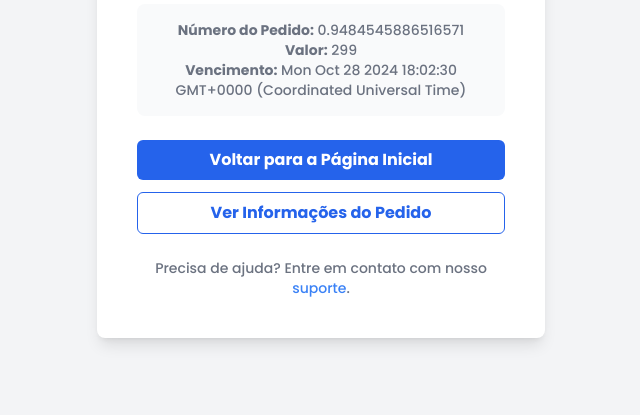
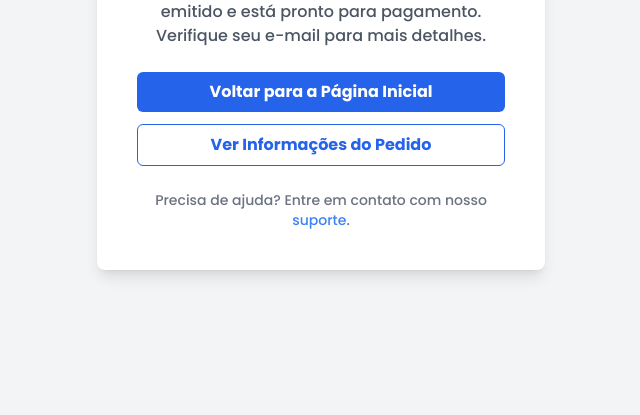
Before and after one commit to ArkaNiightt/Pagina-Boleto-Emitido, a plain HTML site: page index.html in a window 1280 px wide. Shown: the part 385-800 px from the top of the page, without its empty margins (319-959 px from the left). Drawn offline with nearby package versions, Linux system fonts and the light colour scheme.

Commit message:
remove script

```diff
--- a/index.html
+++ b/index.html
@@ -32,19 +32,6 @@
                 para pagamento. Verifique seu e-mail para mais detalhes.
             </p>
 
-            <div class="bg-gray-50 p-4 rounded-lg mb-6">
-                <p class="text-sm text-gray-500">
-                    <span class="font-semibold">Número do Pedido:</span>
-                    #123456789
-                </p>
-                <p class="text-sm text-gray-500">
-                    <span class="font-semibold">Valor:</span> R$ 299,00
-                </p>
-                <p class="text-sm text-gray-500">
-                    <span class="font-semibold">Vencimento:</span> 10/11/2024
-                </p>
-            </div>
-
             <a href="https://arkaniightt.github.io/Pagina-Curso/"
                 class="w-full bg-blue-600 hover:bg-blue-700 text-white font-semibold py-2 rounded-md transition block mb-3">
                 Voltar para a Página Inicial
--- a/scripts.js
+++ /dev/null
@@ -1,30 +0,0 @@
-
-// Selecionar o número do pedido
-const pedido = Math.random()
-
-// Selecionar o valor do pedido
-const valor = 299.00
-
-// Selecionar a data de vencimento
-const vencimento = new Date()
-
-// Exibir as informações no console
-console.log("Pedido: ", pedido);
-console.log("Valor: ", valor);
-console.log("Vencimento: ", vencimento);
-
-// Adicionar as informações no elemento HTML especificado
-const infoContainer = document.querySelector(".bg-gray-50.p-4.rounded-lg.mb-6");
-if (infoContainer) {
-    infoContainer.innerHTML = `
-        <p class="text-sm text-gray-500">
-          <span class="font-semibold">Número do Pedido:</span> ${pedido}
-        </p>
-        <p class="text-sm text-gray-500">
-          <span class="font-semibold">Valor:</span> ${valor}
-        </p>
-        <p class="text-sm text-gray-500">
-          <span class="font-semibold">Vencimento:</span> ${vencimento}
-        </p>
-      `;
-}
```
